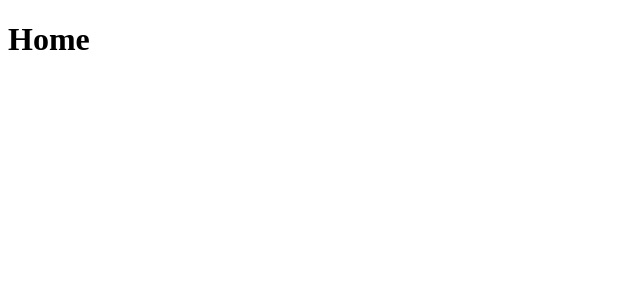
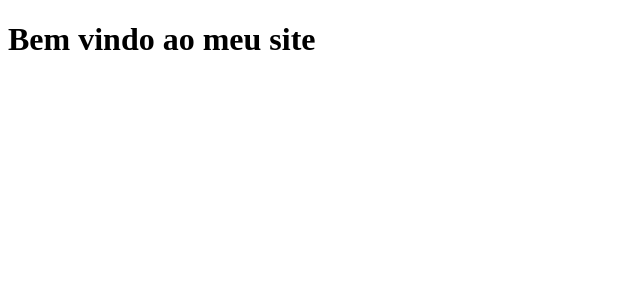
Before and after one commit to matheuseufrasio2/my-landing, a Next.js app: page / in a window 1280 px wide. Shown: the top 300 px of the page, without its empty margins (0-640 px from the left). Built offline with nearby package versions, Linux system fonts and the light colour scheme.

Commit message:
config eslint/prettier e editorconfig realizadas

```diff
--- a/pages/index.tsx
+++ b/pages/index.tsx
@@ -1,9 +1,9 @@
-import Head from 'next/head'
+import React from 'react';
 
-export default function Home() {
-  return (
-    <div>
-      <h1>Home</h1>
-    </div>
-  )
-}
+const Home: React.FC = () => (
+  <div>
+    <h1>Bem vindo ao meu site</h1>
+  </div>
+);
+
+export default Home;
--- /dev/null
+++ b/prettier.config.js
@@ -0,0 +1,5 @@
+module.exports = {
+  singleQuote: true,
+  trailingComma: 'all',
+	arrowParens: 'avoid',
+}
```
Also changed, not shown: package.json (+12 -0 lines), .eslintrc.json (added), 2 other files (tests, documents, lock files or other folders).
